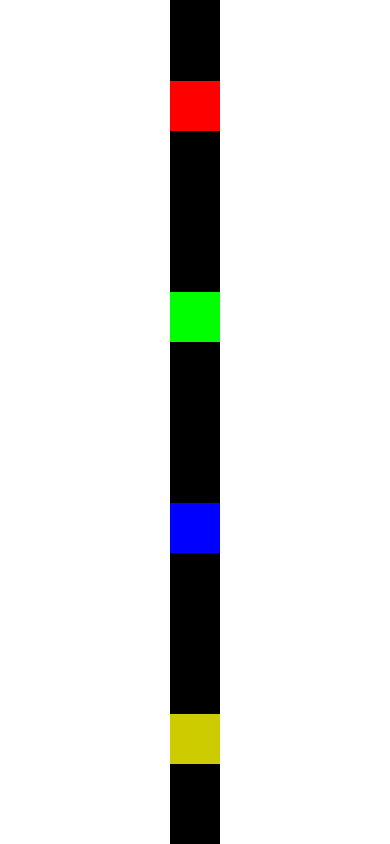
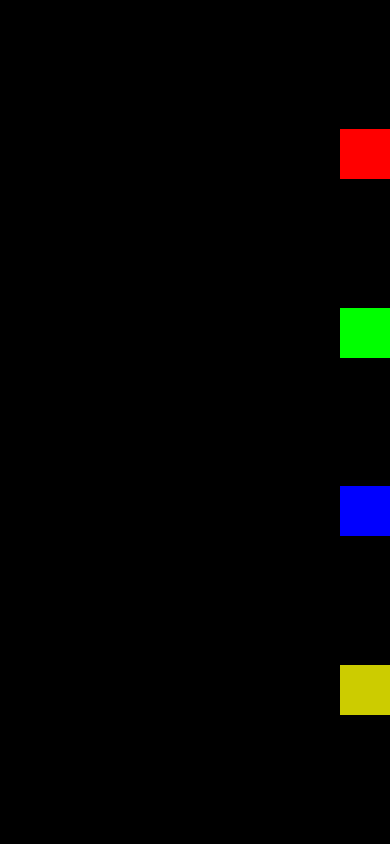
Before and after one commit to dronan/exercise-react-native, a React Native app: screen / in a window 390 px wide. Built offline with nearby package versions, Linux system fonts and the light colour scheme.

Commit message:
trabalhando flex

```diff
--- a/src/App.js
+++ b/src/App.js
@@ -1,11 +1,11 @@
 import React from 'react';
 import {SafeAreaView, StyleSheet} from 'react-native';
-import FlexboxV1 from './components/layout/FlexboxV1';
+import FlexboxV2 from './components/layout/FlexboxV2';
 
 export default () => {
   return (
     <SafeAreaView style={style.App}>
-      <FlexboxV1 />
+      <FlexboxV2 />
     </SafeAreaView>
   );
 };
--- /dev/null
+++ b/src/components/layout/FlexboxV2.js
@@ -0,0 +1,24 @@
+import React from 'react';
+import {StyleSheet, View} from 'react-native';
+import Quadrado from './Quadrado';
+
+export default props => {
+  return (
+    <View style={style.FlexV2}>
+      <Quadrado cor="#F00" />
+      <Quadrado cor="#0F0" />
+      <Quadrado cor="#00F" />
+      <Quadrado cor="#CC0" />
+    </View>
+  );
+};
+
+const style = StyleSheet.create({
+  FlexV2: {
+    flex: 1,
+    width: '100%',
+    backgroundColor: '#000',
+    justifyContent: 'space-evenly',
+    alignItems: 'flex-end',
+  },
+});
```
